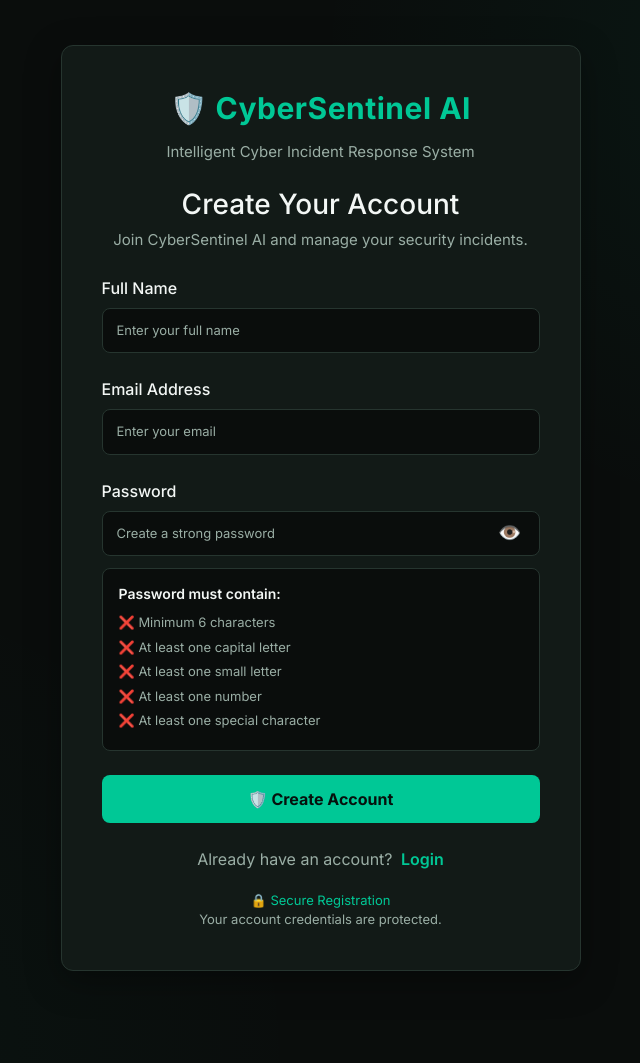
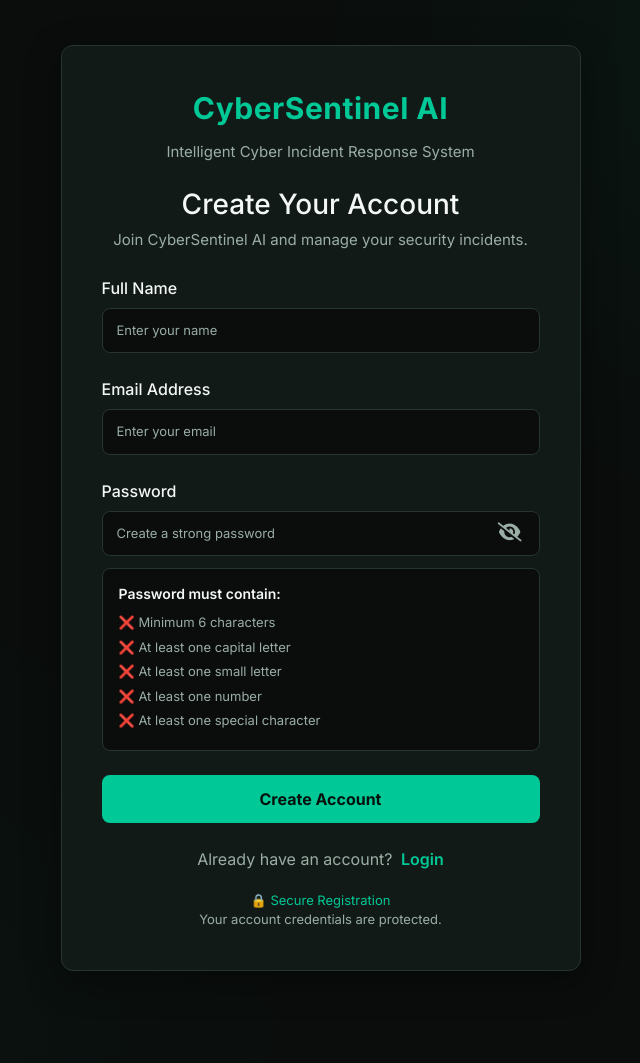
Before and after one commit to aryanpukale23-web/CyberSentinel-AI, a Flask app: page /register in a window 1280 px wide. Shown: the part 70-1133 px from the top of the page, without its empty margins (304-944 px from the left). Run offline with Flask 3, Linux system fonts and the light colour scheme.

Commit message:
Update register.html

```diff
--- a/templates/register.html
+++ b/templates/register.html
@@ -3,6 +3,10 @@
 {% block title %}Register - CyberSentinel AI{% endblock %}
 
 {% block content %}
+<link
+    rel="stylesheet"
+    href="https://cdnjs.cloudflare.com/ajax/libs/font-awesome/6.5.2/css/all.min.css"
+>
 
 <style>
 
@@ -251,7 +255,7 @@
                     <div class="text-center mb-4">
 
                         <div class="register-logo">
-                            🛡️ CyberSentinel AI
+                             CyberSentinel AI
                         </div>
 
                         <div class="register-subtitle">
@@ -318,10 +322,8 @@
                                 id="full_name"
                                 name="full_name"
                                 class="form-control register-input"
-                                placeholder="Enter your full name"
+                                placeholder="Enter your name"
                                 required
-                                pattern="[A-Za-z]+( [A-Za-z]+)*"
-                                title="Name must contain letters and spaces only."
                                 autocomplete="name"
                             >
 
@@ -374,15 +376,14 @@
                                 >
 
                                 <button
-                                    type="button"
-                                    class="password-toggle"
-                                    id="togglePassword"
-                                    onclick="togglePasswordVisibility()"
-                                    aria-label="Show password"
+                                     type="button"
+                                     class="password-toggle"
+                                     id="togglePassword"
+                                     onclick="togglePasswordVisibility()"
+                                     aria-label="Show password"
                                 >
-                                    👁️
+                                     <i class="fa-solid fa-eye-slash"></i>
                                 </button>
-
                             </div>
 
                             <!-- Password Requirements -->
@@ -438,7 +439,7 @@
                             type="submit"
                             class="btn register-btn"
                         >
-                            🛡️ Create Account
+                             Create Account
                         </button>
 
                     </form>
@@ -500,7 +501,8 @@ function togglePasswordVisibility() {
 
         passwordInput.type = "text";
 
-        toggleButton.textContent = "🙈";
+        toggleButton.innerHTML =
+            '<i class="fa-solid fa-eye"></i>';
 
         toggleButton.setAttribute(
             "aria-label",
@@ -511,7 +513,8 @@ function togglePasswordVisibility() {
 
         passwordInput.type = "password";
 
-        toggleButton.textContent = "👁️";
+        toggleButton.innerHTML =
+            '<i class="fa-solid fa-eye-slash"></i>';
 
         toggleButton.setAttribute(
             "aria-label",
```
